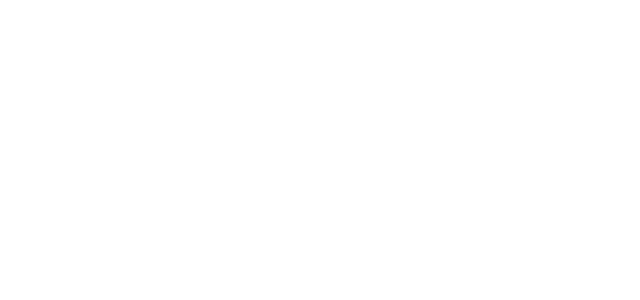
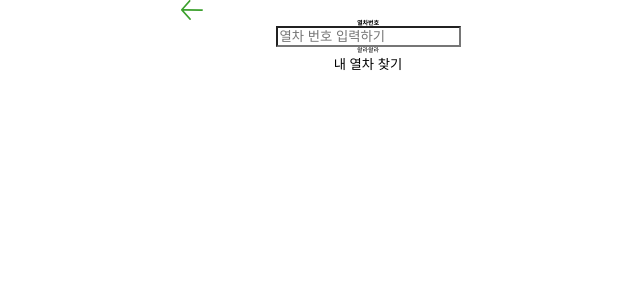
Before and after one commit to hacKUthon2023/hacKUthon-frontend, a React (Vite) app: page /subway-num in a window 1280 px wide. Before the commit this address had no page. Shown: the top 300 px of the page, without its empty margins (272-912 px from the left). Built offline with nearby package versions, Linux system fonts and the light colour scheme.

Commit message:
feat : 열차번호 입력 와프 ui 구현

```diff
--- a/src/Router.tsx
+++ b/src/Router.tsx
@@ -1,11 +1,13 @@
 import { BrowserRouter, Routes, Route } from "react-router-dom";
 import Home from "./pages/Home";
+import SubWayNum from "./pages/SubWayNum";
 
 const Router = () => {
   return (
     <BrowserRouter>
       <Routes>
         <Route path="/" element={<Home />} />
+        <Route path="/subway-num" element={<SubWayNum />} />
       </Routes>
     </BrowserRouter>
   );
--- a/src/assets/icon/index.ts
+++ b/src/assets/icon/index.ts
@@ -1 +1,2 @@
 export { ReactComponent as IcMainLogo } from "./IcMainLogo.svg";
+export { ReactComponent as IcBacBtn } from "./IcBackBtn.svg";
--- /dev/null
+++ b/src/pages/SubWayNum.tsx
@@ -0,0 +1,59 @@
+import { styled } from "styled-components";
+import { IcBacBtn } from "../assets/icon";
+
+const SubWayNum = () => {
+  return (
+    <SubwayNumWrapper>
+      <SubWayNumHeader>
+        <IcBacBtn />
+      </SubWayNumHeader>
+      <SubWayNumContainer>
+        <SubWayNumTitle>열차번호</SubWayNumTitle>
+        <SubwayNumInput
+          placeholder="열차 번호 입력하기"
+          type="number"
+          onKeyDown={(e) =>
+            ["e", "E", "+", "-"].includes(e.key) && e.preventDefault()
+          }
+        />
+        <SubwayNumDetail>쏼라쏼라</SubwayNumDetail>
+        <SubwayNumBtn>내 열차 찾기</SubwayNumBtn>
+      </SubWayNumContainer>
+    </SubwayNumWrapper>
+  );
+};
+
+export default SubWayNum;
+
+const SubwayNumWrapper = styled.section`
+  display: flex;
+  flex-direction: column;
+`;
+
+const SubWayNumHeader = styled.header`
+  display: flex;
+`;
+
+const SubWayNumContainer = styled.article`
+  display: flex;
+  flex-direction: column;
+  align-items: center;
+`;
+
+const SubWayNumTitle = styled.h1``;
+
+const SubwayNumInput = styled.input`
+  /* number type input 화살표 없애기 */
+  &::-webkit-inner-spin-button {
+    -webkit-appearance: none;
+    margin: 0;
+  }
+  &::-webkit-outer-spin-button {
+    -webkit-appearance: none;
+    margin: 0;
+  }
+`;
+
+const SubwayNumDetail = styled.p``;
+
+const SubwayNumBtn = styled.button``;
```
Also changed, not shown: src/assets/icon/IcBackBtn.svg (added).
